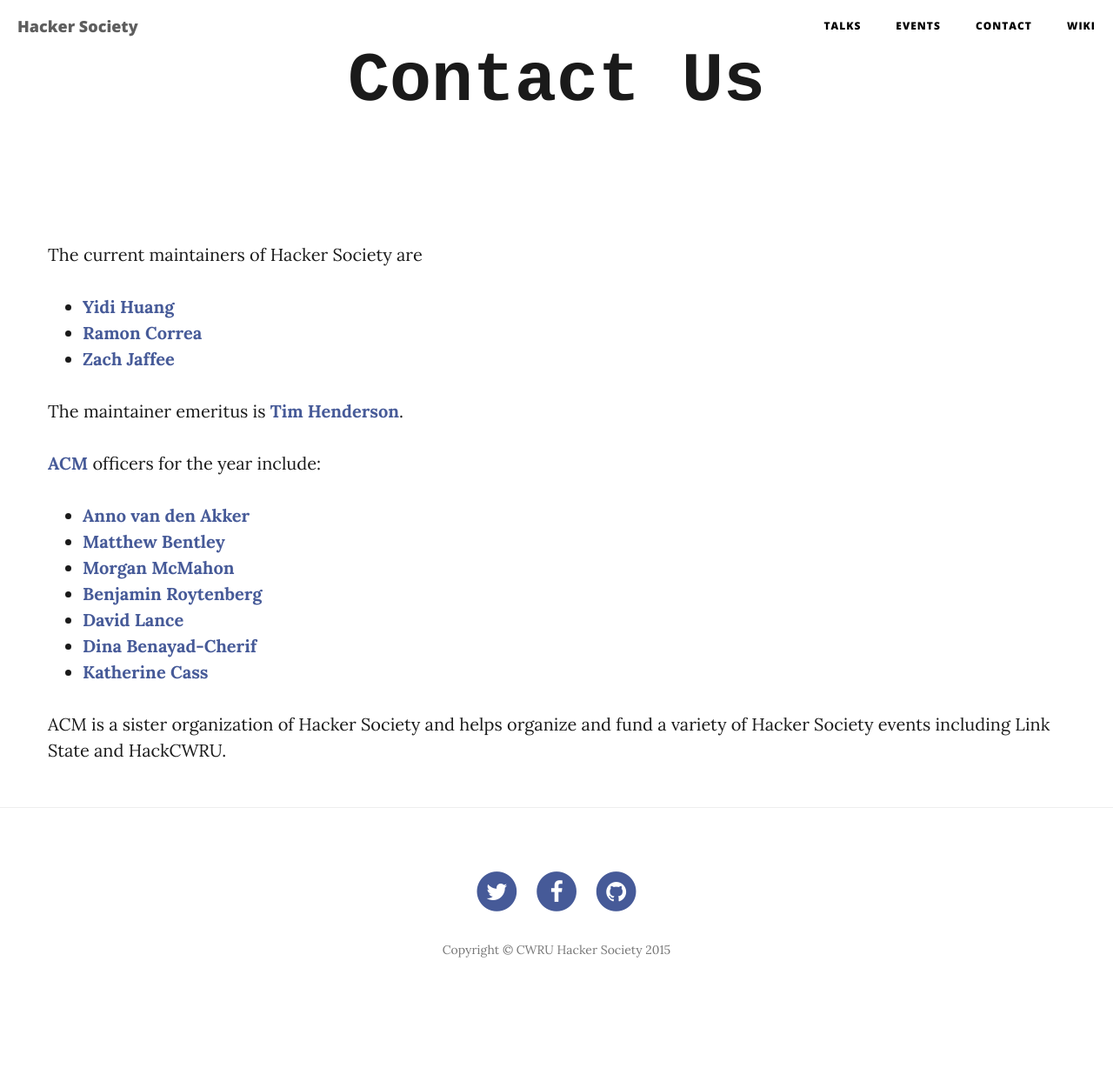
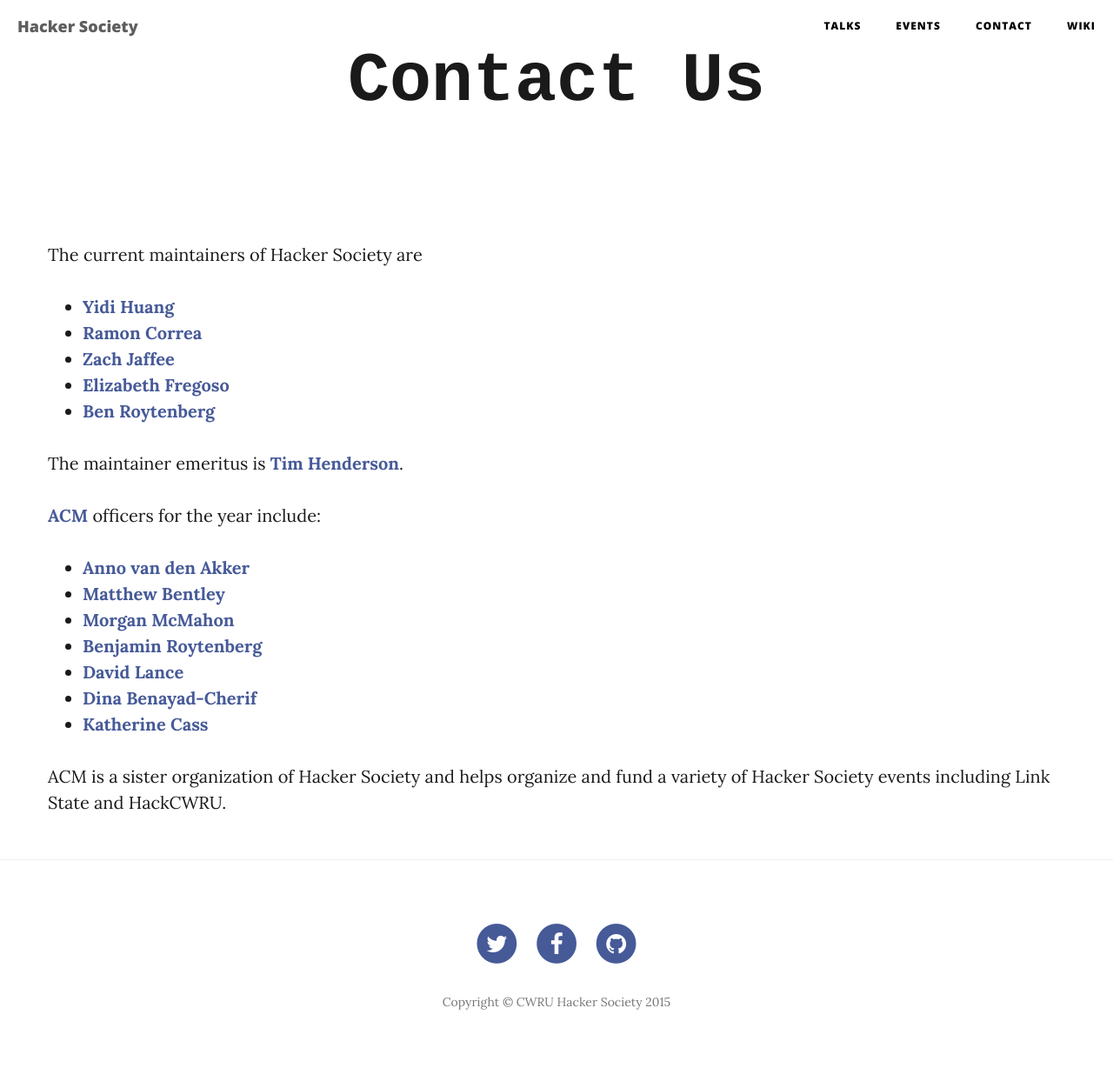
Before and after one commit to hacsoc/hacsoc.github.com, a Jekyll site: the page built from contact.md, in a window 1280 px wide. Shown: the whole page at 87% size. Built offline with Jekyll 4.4.1, drawn with Linux system fonts in a browser that asks for light colours; nearby versions of some CDN libraries; before the commit the page ends 1168 px from its top, so only the background shows below that.

Commit message:
update maintainers to incldue elizabeth and ben

```diff
--- a/_data/maintainers.yml
+++ b/_data/maintainers.yml
@@ -8,6 +8,12 @@ current:
     - name: Zach Jaffee
       email: zij@case.edu
 
+    - name: Elizabeth Fregoso
+      email: emf65@case.edu
+
+    - name: Ben Roytenberg
+      email: bgr19@case.edu
+
 emeritus:
     name: Tim Henderson
     email: tah35@case.edu
```
